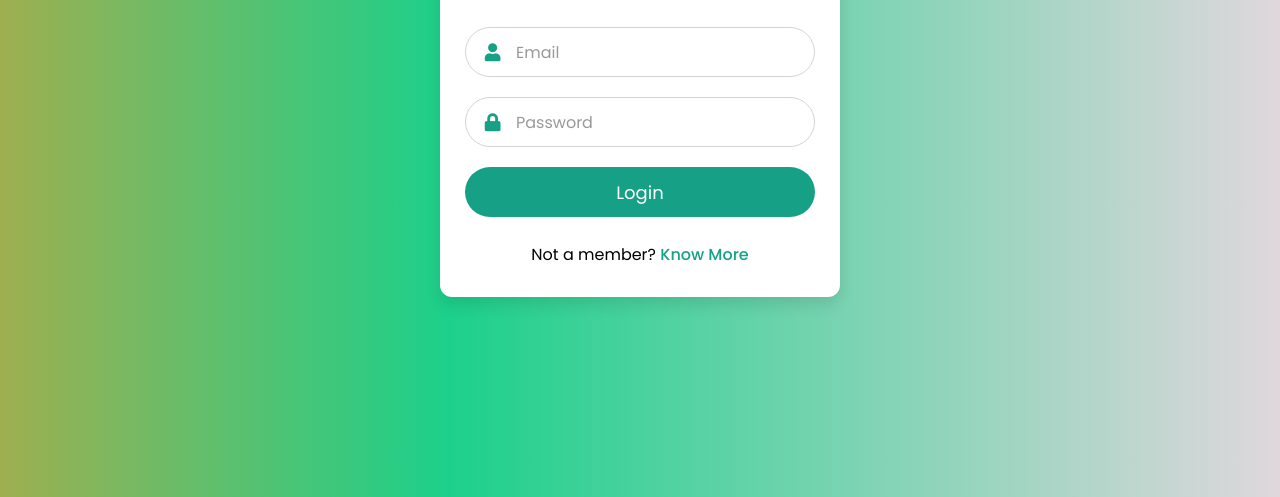
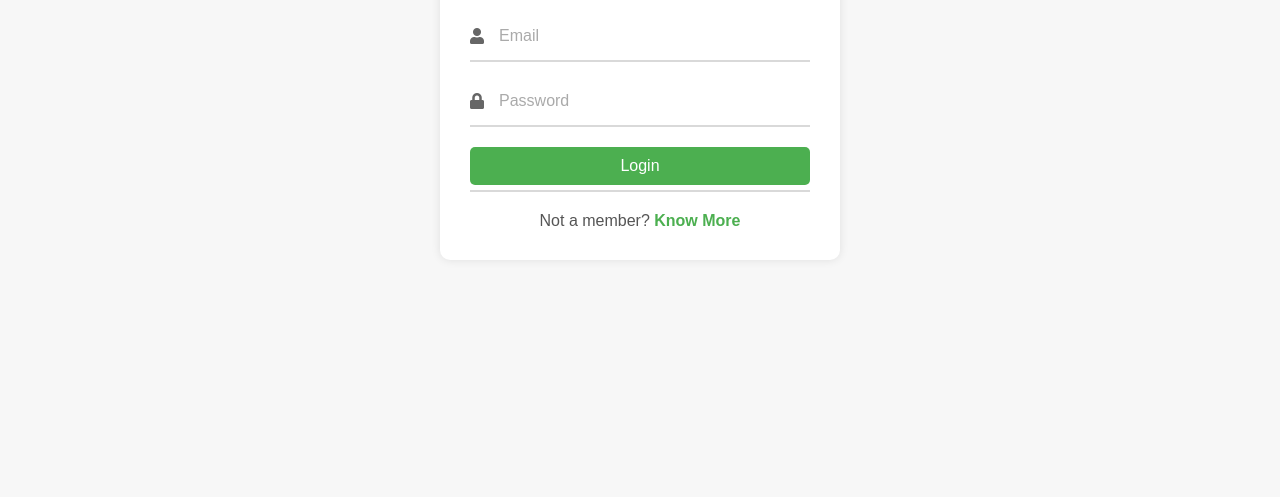
Before and after one commit to Satyamdevloper25/M.B.S-INTERNATIONAL-SCHOOL, a plain HTML site: page loginauthen.html in a window 1280 px wide. Shown: the part 303-800 px from the top of the page. Drawn offline with Linux system fonts and the light colour scheme; no server answers.

Commit message:
updated three files

```diff
--- a/loginauthen.html
+++ b/loginauthen.html
@@ -6,171 +6,111 @@
   <title>Login Form</title>
   <link rel="stylesheet" href="https://cdnjs.cloudflare.com/ajax/libs/font-awesome/5.15.2/css/all.min.css"/>
   <style>
-    @import url('https://fonts.googleapis.com/css2?family=Poppins:wght@200;300;400;500;600;700&display=swap');
-
     * {
       margin: 0;
       padding: 0;
       box-sizing: border-box;
-      font-family: 'Poppins', sans-serif;
+      font-family: "Poppins", sans-serif;
     }
 
     body {
-      background: rgb(158,175,80);
-      background: linear-gradient(90deg, rgba(158,175,80,1) 0%, rgba(28,208,139,1) 35%, rgba(224,215,220,1) 100%);
       display: flex;
       justify-content: center;
       align-items: center;
-      height: 100vh;
-      overflow: hidden;
+      min-height: 100vh;
+      background-color: #f7f7f7;
+      padding: 10px;
     }
 
     .container {
-      width: 90%;
+      width: 100%;
       max-width: 400px;
-      margin: auto;
+      background-color: white;
+      padding: 30px;
+      border-radius: 10px;
+      box-shadow: 0 0 10px rgba(0, 0, 0, 0.1);
     }
 
     .wrapper {
-      background: #fff;
-      border-radius: 12px;
-      box-shadow: 0 8px 15px rgba(0,0,0,0.1);
-      overflow: hidden;
-    }
-
-    .wrapper .title {
-      height: 100px;
-      background: rgba(75, 78, 255, 0.89);
-      color: #fff;
-      font-size: 30px;
-      font-weight: 700;
-      display: flex;
-      align-items: center;
-      justify-content: center;
-      text-transform: uppercase;
-      letter-spacing: 1px;
-    }
-
-    .wrapper form {
-      padding: 30px 25px;
-    }
-
-    .wrapper form .row {
-      margin-bottom: 20px;
-      position: relative;
-    }
-
-    .wrapper form .row input,
-    .wrapper form .row select {
-      height: 50px;
-      width: 100%;
-      padding-left: 50px;
-      border-radius: 25px;
-      border: 1px solid lightgrey;
-      font-size: 16px;
-      transition: all 0.3s ease;
-    }
-
-    .wrapper form .row input:focus,
-    .wrapper form .row select:focus {
-      border-color: #16a085;
-      box-shadow: 0 0 8px rgba(22,160,133,0.5);
-    }
-
-    .wrapper form .row input::placeholder {
-      color: #999;
-    }
-
-    .wrapper form .row i {
-      position: absolute;
-      width: 45px;
-      height: 100%;
-      color: #16a085;
-      font-size: 18px;
-      left: 5px;
-      top: 50%;
-      transform: translateY(-50%);
-      display: flex;
-      align-items: center;
-      justify-content: center;
-    }
-
-    .wrapper form .pass {
-      margin: 10px 0 20px;
-      text-align: right;
-    }
-
-    .wrapper form .pass a {
-      color: #16a085;
-      font-size: 14px;
-      text-decoration: none;
-      transition: color 0.3s ease;
-    }
-
-    .wrapper form .pass a:hover {
-      color: #12876f;
-    }
-
-    .wrapper form .button input {
-      color: #fff;
-      font-size: 18px;
-      padding: 12px 0;
-      background: #16a085;
-      border: none;
-      border-radius: 25px;
-      cursor: pointer;
-      transition: background 0.3s ease;
       width: 100%;
     }
 
-    .wrapper form .button input:hover {
-      background: #12876f;
+    .title {
+      font-size: 24px;
+      font-weight: 600;
+      text-align: center;
+      margin-bottom: 25px;
+      color: #333;
     }
 
-    .wrapper form .signup-link {
-      text-align: center;
-      margin-top: 25px;
-      font-size: 16px;
+    .row {
+      display: flex;
+      align-items: center;
+      margin-bottom: 20px;
+      border-bottom: 2px solid #d9d9d9;
+      padding-bottom: 5px;
     }
 
-    .wrapper form .signup-link a {
-      color: #16a085;
-      text-decoration: none;
-      font-weight: 500;
-      transition: color 0.3s ease;
+    .row i {
+      color: #666;
+      margin-right: 10px;
     }
 
-    .wrapper form .signup-link a:hover {
-      color: #12876f;
+    .row input {
+      width: 100%;
+      border: none;
+      outline: none;
+      background: none;
+      padding: 10px 5px;
+      font-size: 16px;
+      color: #333;
     }
 
-    /* Responsive Design */
-    @media screen and (max-width: 480px) {
-      .wrapper {
-        padding: 20px 15px;
+    .row input::placeholder {
+      color: #aaa;
     }
 
-      .wrapper .title {
-        height: 80px;
-        font-size: 24px;
+    .row.button input {
+      background-color: #4CAF50;
+      color: white;
+      border: none;
+      cursor: pointer;
+      padding: 10px;
+      border-radius: 5px;
+      transition: background-color 0.3s ease;
     }
 
-      .wrapper form .row input,
-      .wrapper form .row select {
-        padding-left: 45px;
+    .row.button input:hover {
+      background-color: #45a049;
     }
 
-      .wrapper form .row i {
-        width: 40px;
-        font-size: 16px;
+    .signup-link {
+      text-align: center;
+      margin-top: 10px;
+      color: #555;
     }
 
-      .wrapper form .button input {
-        font-size: 16px;
+    .signup-link a {
+      color: #4CAF50;
+      text-decoration: none;
+      font-weight: bold;
     }
 
-      .wrapper form .signup-link {
+    .signup-link a:hover {
+      text-decoration: underline;
+    }
+
+    @media screen and (max-width: 768px) {
+      .container {
+        padding: 20px;
+      }
+
+      .row input {
         font-size: 14px;
+      }
+
+      .title {
+        font-size: 20px;
       }
     }
   </style>
@@ -199,21 +139,25 @@
   <script type="module">
     import { initializeApp } from "https://www.gstatic.com/firebasejs/10.13.0/firebase-app.js";
     import { getAuth, signInWithEmailAndPassword, onAuthStateChanged } from "https://www.gstatic.com/firebasejs/10.13.0/firebase-auth.js";
-    import { getFirestore, doc, getDoc } from "https://www.gstatic.com/firebasejs/10.13.0/firebase-firestore.js";
+    import { getFirestore } from "https://www.gstatic.com/firebasejs/10.13.0/firebase-firestore.js";
 
+    // Firebase configuration
     const firebaseConfig = {
       apiKey: "AIzaSyAyf4UxAJlsT3EjbNIVqCKQ4cjecrRgI0A",
       authDomain: "myauth-78eab.firebaseapp.com",
+      databaseURL: "https://myauth-78eab-default-rtdb.asia-southeast1.firebasedatabase.app",
       projectId: "myauth-78eab",
       storageBucket: "myauth-78eab.appspot.com",
       messagingSenderId: "1081084619188",
       appId: "1:1081084619188:web:cb90c0140814cc6cfa2ae1"
     };
 
+    // Initialize Firebase
     const app = initializeApp(firebaseConfig);
     const auth = getAuth(app);
     const db = getFirestore(app);
 
+    // Form submission logic
     const form = document.getElementById('login-form');
     form.addEventListener('submit', async function(event) {
       event.preventDefault();
@@ -221,39 +165,35 @@
       const password = document.getElementById('password').value;
 
       try {
+        // Sign in with email and password
         const userCredential = await signInWithEmailAndPassword(auth, email, password);
         const user = userCredential.user;
-            const userDoc = await getDoc(doc(db, "users", user.uid));
 
-            if (userDoc.exists()) {
-                const role = userDoc.data().role;
-                localStorage.setItem('userRole', role);
-
-                if (email === 'satyam02@gmail.com') {  // Replace with the admin email you want to check
+        // Check if the email is 'satyam02@gmail.com' and only redirect if credentials are correct
+        if (user.email === 'satyam02@gmail.com') {
           window.location.href = "index.html";
         } else {
-                    window.location.href = "teacher.html"; // Redirect to teacher page if not the specific admin
-                }
-            } else {
-                alert('No role found, please log in again.');
+          // Otherwise, redirect to teacher.html for other users
+          window.location.href = "teacher.html";
         }
       } catch (error) {
+        // Handle errors here
         console.error("Error during sign-in:", error);
-            alert('Error: ' + error.message);
+        alert('Login failed: ' + error.message);
       }
     });
 
+    // On authentication state change
     onAuthStateChanged(auth, (user) => {
       if (user) {
-            const role = localStorage.getItem('userRole');
-            if (role === 'admin') {
+        const email = user.email;
+        if (email === 'satyam02@gmail.com') {
           window.location.href = "index.html";
-            } else if (role === 'teacher') {
+        } else {
           window.location.href = "teacher.html";
         }
       }
     });
   </script>
-
 </body>
 </html>
```
Also changed, not shown: index.html (+2 -2 lines). Lines whose indentation alone changed are shown as unchanged.
